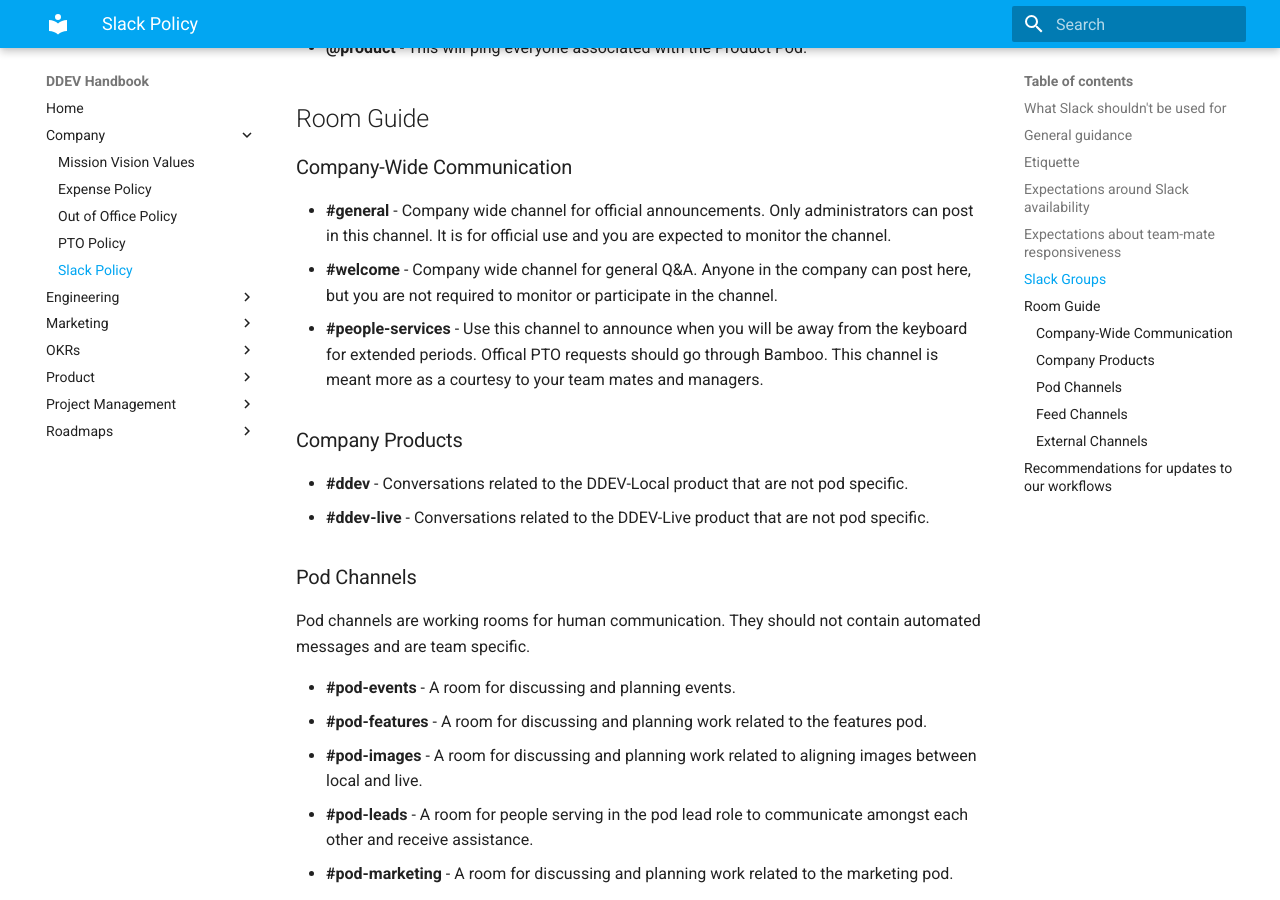
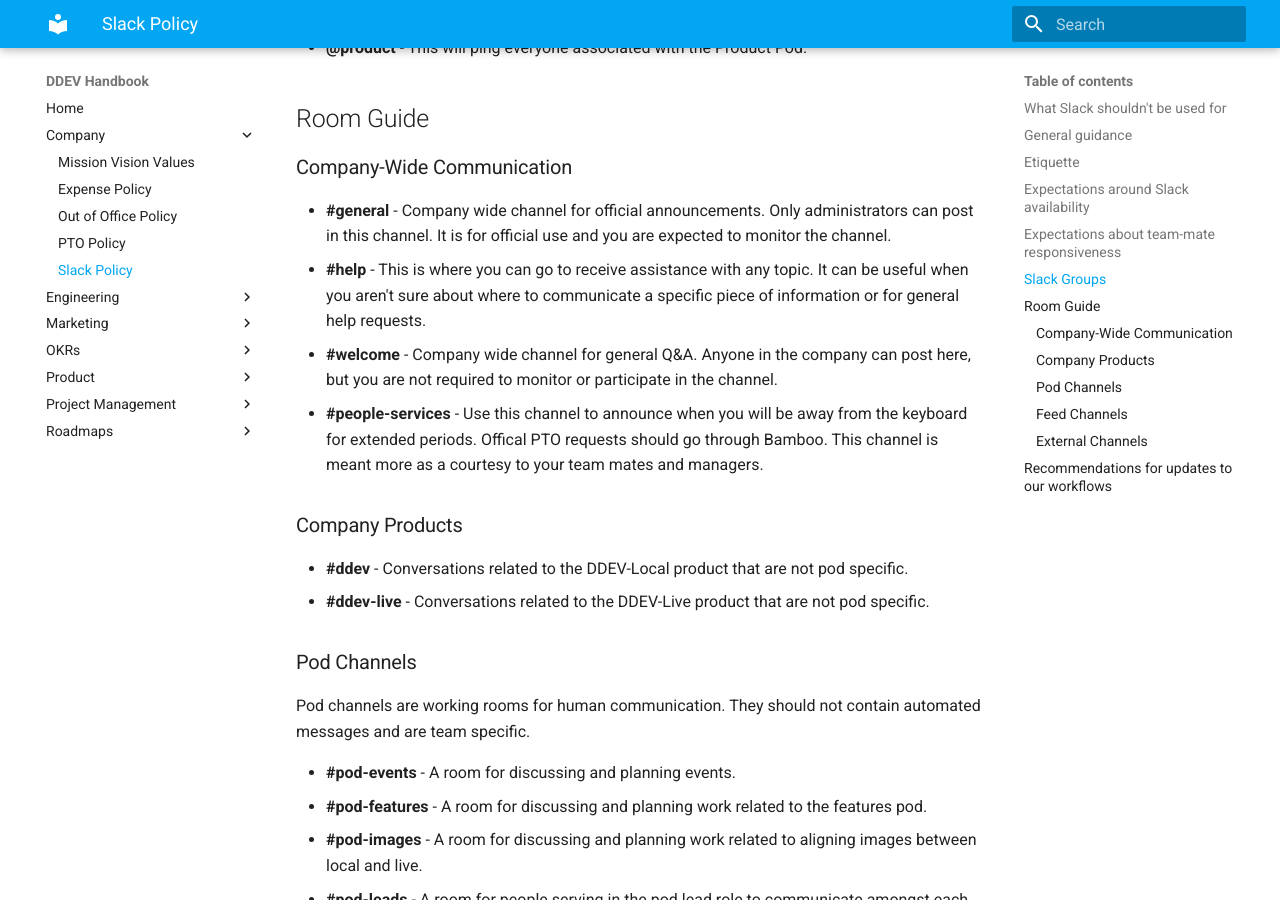
Before and after one commit to fru-io/handbook, an MkDocs documentation site: the page built from docs/company/slack-policy.md, in a window 1280 px wide and 900 px high, scrolled down 2418 px. Built offline with MkDocs 1.6.1 and Material for MkDocs 9.7.7, drawn with Linux system fonts in a browser that asks for light colours.

Commit message:
Adding help room description

```diff
--- a/docs/company/slack-policy.md
+++ b/docs/company/slack-policy.md
@@ -66,6 +66,7 @@ You can ping specific department groups to alert the members in that group.
 ### Company-Wide Communication
 
 - **#general** - Company wide channel for official announcements. Only administrators can post in this channel. It is for official use and you are expected to monitor the channel.
+- **#help** - This is where you can go to receive assistance with any topic. It can be useful when you aren't sure about where to communicate a specific piece of information or for general help requests.
 - **#welcome** - Company wide channel for general Q&A. Anyone in the company can post here, but you are not required to monitor or participate in the channel.
 - **#people-services** - Use this channel to announce when you will be away from the keyboard for extended periods. Offical PTO requests should go through Bamboo. This channel is meant more as a courtesy to your team mates and managers.
 
```
